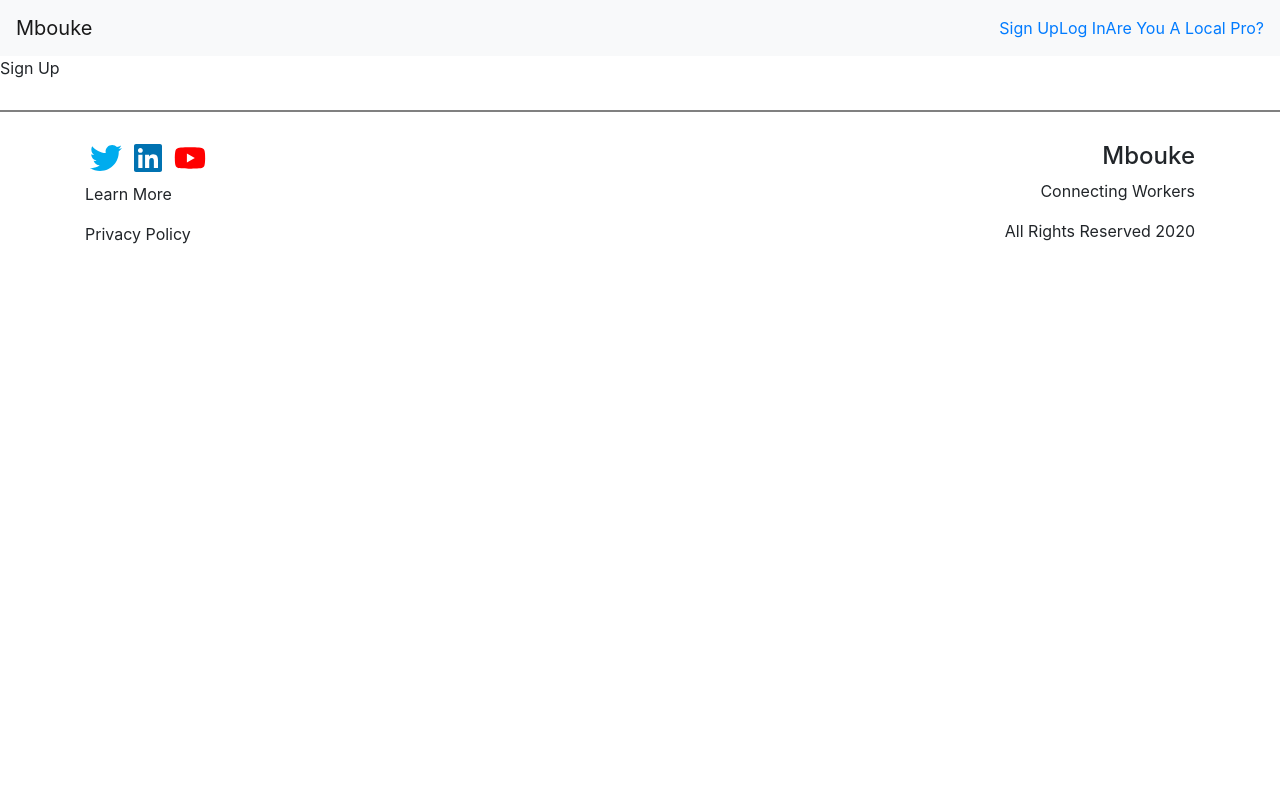
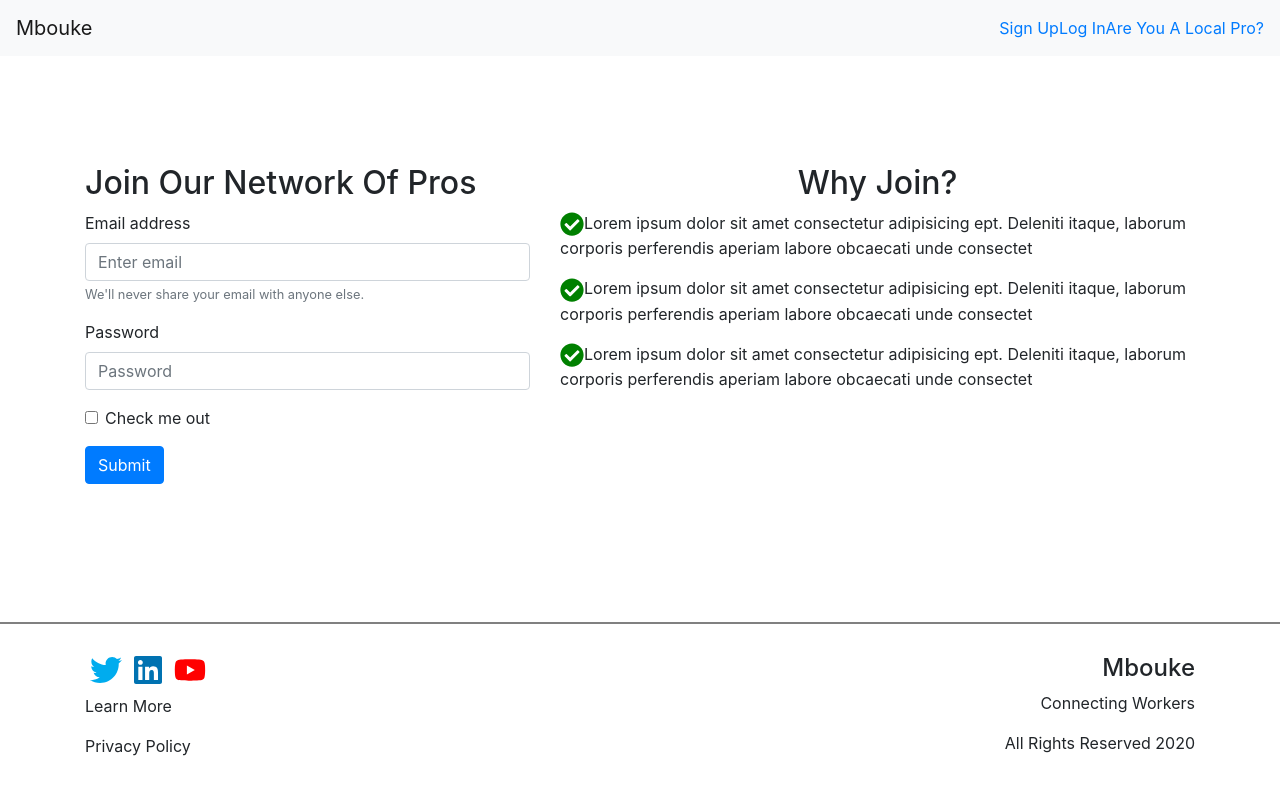
Before and after one commit to Mbouke-Project/nextjs-mbouke, a Next.js app: page /signup in a window 1280 px wide. Shown: the top 794 px of the page. Built offline with nearby package versions, Linux system fonts and the light colour scheme.

Commit message:
Starter Sign Up Page

```diff
--- a/pages/signup.js
+++ b/pages/signup.js
@@ -1,13 +1,56 @@
+import {Container, Nav, Navbar, Row, Col, Form, Button } from 'react-bootstrap'
+import styles from '../styles/Utils.module.sass'
 import Navigation from '../components/navigation.js'
 
 import Footer from '../components/footer.js'
+import { FaCheckCircle } from 'react-icons/fa'
 
 
 function Signup() {
     return (
         <div>
             <Navigation />
-            Sign Up
+            <div className={styles.content}>
+                <Container>
+                    <Row>
+                        <Col xs={12} md={5} className={styles.signupContainer}>
+                            <h2>Join Our Network Of Pros</h2>
+                            <Form>
+                                <Form.Group contropd="formBasicEmail">
+                                    <Form.Label>Email address</Form.Label>
+                                    <Form.Control type="email" placeholder="Enter email" />
+                                    <Form.Text className="text-muted">
+                                    We'll never share your email with anyone else.
+                                    </Form.Text>
+                                </Form.Group>
+                                <Form.Group contropd="formBasicPassword">
+                                    <Form.Label>Password</Form.Label>
+                                    <Form.Control type="password" placeholder="Password" />
+                                </Form.Group>
+                                <Form.Group contropd="formBasicCheckbox">
+                                    <Form.Check type="checkbox" label="Check me out" />
+                                </Form.Group>
+                                <Button variant="primary" type="submit">
+                                    Submit
+                                </Button>
+                            </Form>
+                        </Col>
+                        <Col xs={12} md={7} >
+                            <div className="text-center">
+                                <h2>Why Join?</h2>
+                            </div>
+                            <div className='fa-ul' className="text-left">
+                                <p><FaCheckCircle color='green' size='1.5rem' className="fa-li"/>Lorem ipsum dolor sit amet consectetur adipisicing ept. Deleniti itaque, laborum corporis perferendis aperiam labore obcaecati unde consectet</p>
+                                <p><FaCheckCircle color='green' size='1.5rem' className="fa-li"/>Lorem ipsum dolor sit amet consectetur adipisicing ept. Deleniti itaque, laborum corporis perferendis aperiam labore obcaecati unde consectet</p>
+                                <p><FaCheckCircle color='green' size='1.5rem' className="fa-li"/>Lorem ipsum dolor sit amet consectetur adipisicing ept. Deleniti itaque, laborum corporis perferendis aperiam labore obcaecati unde consectet</p>
+                            </div>
+
+
+
+                        </Col>
+                    </Row>
+                </Container>
+                </div>
             <Footer />
 
         </div>
```
